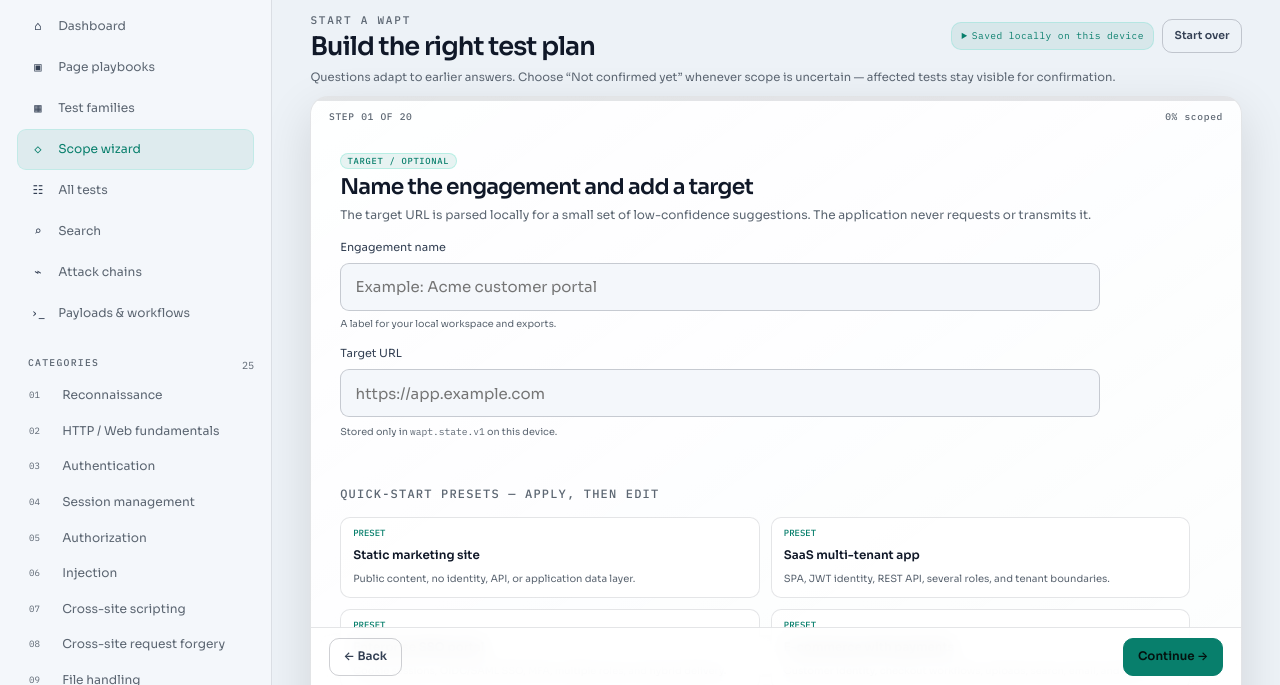
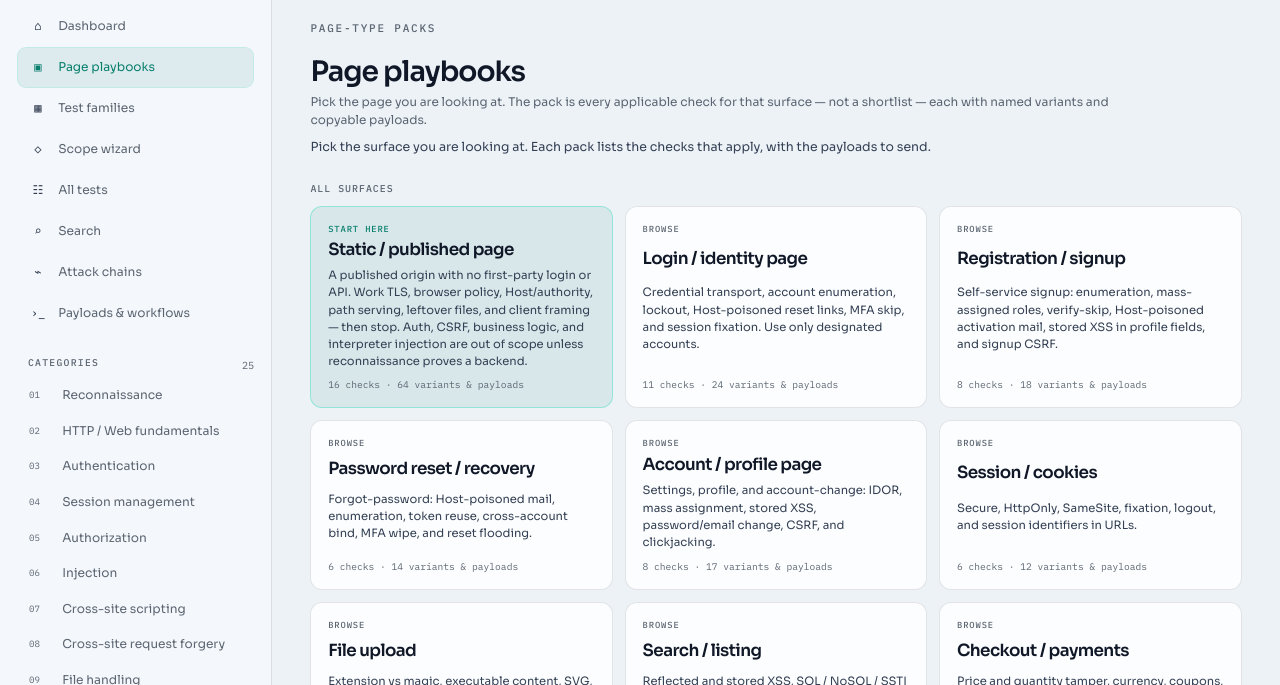
Before and after one commit to AmitPal-CyberBuddy/WAPT-Checklist, a plain HTML site: page app.html in a window 1280 px wide. Shown: the part 115-800 px from the top of the page. Drawn offline with Linux system fonts and the light colour scheme.

Commit message:
Open page playbooks immediately so the packs are visible.
Playbooks no longer wait on the full catalog, the app lands on the
board, and the homepage primary action opens the static-page pack.

Co-authored-by: arena-agent <297053741+arena-agent@users.noreply.github.com>

```diff
--- a/app.html
+++ b/app.html
@@ -85,6 +85,7 @@
               <summary>Saved locally on this device</summary>
               <span>Engagements, progress, findings, and notes stay in this site&rsquo;s local storage until you delete them or clear browser data. There is no cloud backup or cross-device sync; export JSON regularly and handle exports as sensitive.</span>
             </details>
+            <a class="button button-primary" href="#playbooks">Open page playbooks →</a>
             <button class="button button-quiet" type="button" data-wizard-reset>Start over</button>
           </div>
         </div>
--- a/js/ui/app.js
+++ b/js/ui/app.js
@@ -15,9 +15,7 @@ function initialHash(current) {
   if (position.view === 'playbook' && position.family) return `playbook/${position.family}`;
   if (position.view === 'checklist' && position.category) return `checklist/${position.category}`;
   if (position.view) return position.view;
-  const hasProgress = Object.keys(current.statuses || {}).length > 0;
-  const scoped = Boolean(current.engagement?.name?.trim() || current.engagement?.targetUrl?.trim());
-  return hasProgress || scoped ? 'dashboard' : 'wizard';
+  return 'playbooks';
 }
 
 function loadPortfolio() {
@@ -156,7 +154,13 @@ function route() {
   setSidebar(false);
   const heading = document.querySelector(`[data-view="${view}"] h1`);
   if (heading && location.hash) heading.setAttribute('tabindex', '-1');
-  if (manifest.categories.length && ['dashboard', 'playbooks', 'playbook', 'families', 'family', 'checklist', 'search', 'chains', 'payloads'].includes(view)) {
+  if (['playbooks', 'playbook'].includes(view)) {
+    workspace.show(view, slug).catch((error) => {
+      const target = document.querySelector('[data-playbook-board], [data-playbook-root]');
+      if (target) target.textContent = `Playbooks could not be loaded: ${error.message}`;
+      console.error(error);
+    });
+  } else if (manifest.categories.length && ['dashboard', 'families', 'family', 'checklist', 'search', 'chains', 'payloads'].includes(view)) {
     workspace.show(view, slug).catch((error) => {
       const target = document.querySelector(`[data-${view}-results], [data-suggested-next]`);
       if (target) target.textContent = `Methodology could not be loaded: ${error.message}`;
--- a/js/ui/workspace.js
+++ b/js/ui/workspace.js
@@ -929,14 +929,18 @@ export function createWorkspace({ catalog, getState, replaceState, onStateChange
       await renderDashboard();
       rememberPosition({ view: 'dashboard' });
     } else if (view === 'playbooks') {
-      await Promise.all([ensureAll(), loadFamilies(), loadPlaybooks()]);
+      await loadPlaybooks();
       renderPlaybooks();
       rememberPosition({ view: 'playbooks' });
+      await Promise.all([ensureAll().catch(() => []), loadFamilies()]);
+      if (activeView === 'playbooks') renderPlaybooks();
     } else if (view === 'playbook') {
       activePlaybook = slug;
-      await Promise.all([ensureAll(), loadFamilies(), loadPlaybooks()]);
+      await loadPlaybooks();
       renderPlaybook();
       rememberPosition({ view: 'playbook', family: slug });
+      await Promise.all([ensureAll().catch(() => []), loadFamilies()]);
+      if (activeView === 'playbook') renderPlaybook();
     } else if (view === 'families') {
       await Promise.all([ensureAll(), loadFamilies()]);
       renderBoard();
```
Also changed, not shown: index.html (+2 -2 lines).
